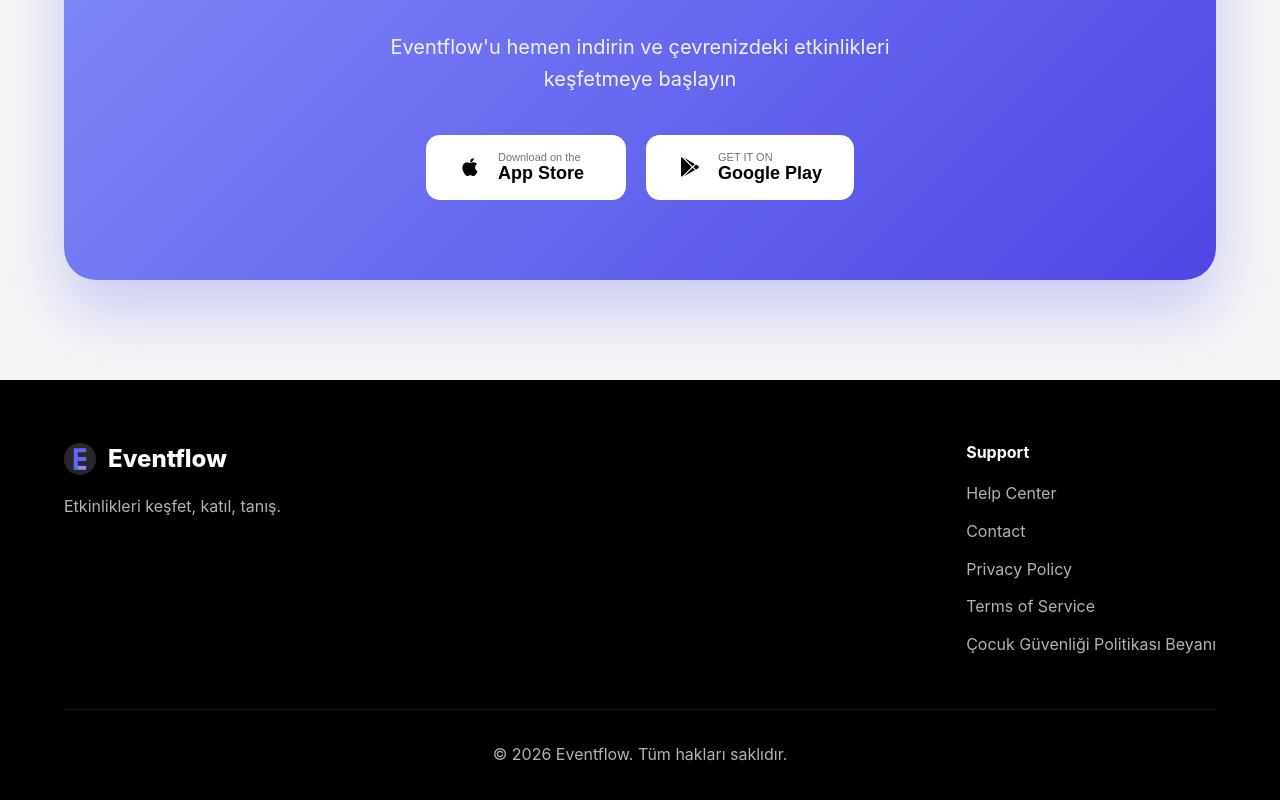
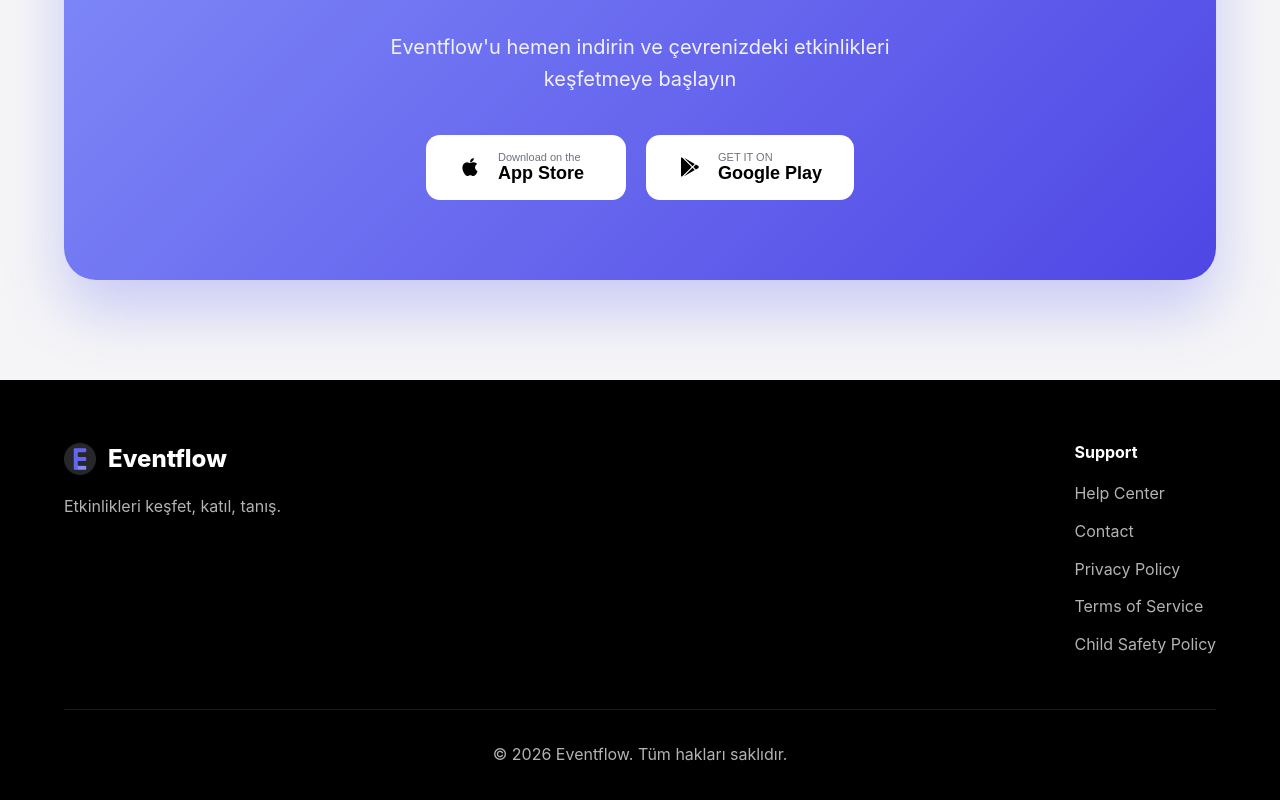
Before and after one commit to mertkiyak/EventFlowWebSite, a React (Vite) app: page / in a window 1280 px wide. Shown: the part 2944-3744 px from the top of the page. Built offline with nearby package versions, Linux system fonts and the light colour scheme.

Commit message:
feat: add base Footer component

```diff
--- a/src/components/Footer.jsx
+++ b/src/components/Footer.jsx
@@ -21,7 +21,7 @@
                                 <li><Link to="/contact">Contact</Link></li>
                                 <li><Link to="/privacy">Privacy Policy</Link></li>
                                 <li><Link to="/terms">Terms of Service</Link></li>
-                                <li><Link to="/child-safety">Çocuk Güvenliği Politikası Beyanı</Link></li>
+                                <li><Link to="/child-safety">Child Safety Policy</Link></li>
                             </ul>
                         </div>
                     </div>
```
